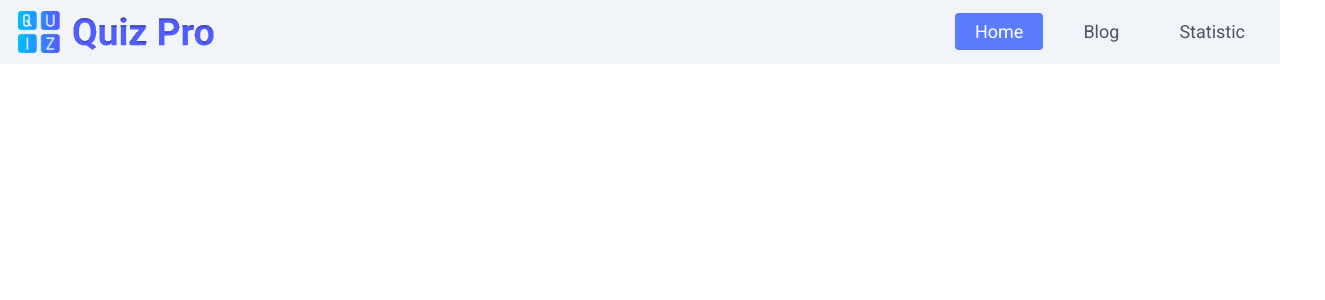
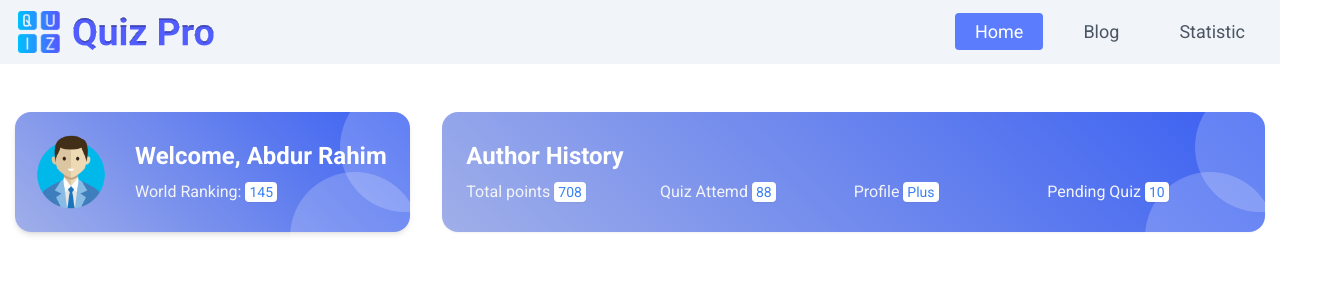
Before and after one commit to abdurrahim5g/ass9, a React (Create React App) app: page / in a window 1280 px wide. Shown: the top 300 px of the page, 1325 px wide, since content can reach past the window. Built offline with nearby package versions, Linux system fonts and the light colour scheme.

Commit message:
Added hero section with nacessary components

```diff
--- /dev/null
+++ b/src/components/AuthorHistory/AuthorHistory.js
@@ -0,0 +1,28 @@
+import React from "react";
+import Batch from "../Batch/Batch";
+import Text from "../Text/Text";
+import Title from "../Title/Title";
+
+const AuthorHistory = () => {
+  return (
+    <div className="author-history welcome bg-slate-300 rounded-2xl shadow-sm py-7 px-6">
+      <Title>Author History</Title>
+      <div className="grid grid-cols-4">
+        <Text>
+          Total points <Batch>708</Batch>
+        </Text>
+        <Text>
+          Quiz Attemd <Batch>88</Batch>
+        </Text>
+        <Text>
+          Profile <Batch>Plus</Batch>
+        </Text>
+        <Text>
+          Pending Quiz <Batch>10</Batch>
+        </Text>
+      </div>
+    </div>
+  );
+};
+
+export default AuthorHistory;
--- /dev/null
+++ b/src/components/Batch/Batch.js
@@ -0,0 +1,13 @@
+import React from "react";
+
+const Batch = (props) => {
+  return (
+    <span
+      className={`inline-block rounded bg-white px-1 shadow-sm text-blue-500 text-sm align-middle ${props.className}`}
+    >
+      {props.children}
+    </span>
+  );
+};
+
+export default Batch;
--- /dev/null
+++ b/src/components/Home/Home.js
@@ -0,0 +1,22 @@
+import React from "react";
+import AuthorHistory from "../AuthorHistory/AuthorHistory";
+import Welcome from "../Welcome/Welcome";
+
+const Home = () => {
+  return (
+    <div className="hero-area py-12">
+      <div className="container ">
+        <div className="grid grid-cols-3 gap-8">
+          <div className="welcome-section ">
+            <Welcome></Welcome>
+          </div>
+          <div className="information-section col-span-2">
+            <AuthorHistory></AuthorHistory>
+          </div>
+        </div>
+      </div>
+    </div>
+  );
+};
+
+export default Home;
--- /dev/null
+++ b/src/components/Text/Text.js
@@ -0,0 +1,7 @@
+import React from "react";
+
+const Text = (props) => {
+  return <p className="text-gray-100">{props.children}</p>;
+};
+
+export default Text;
--- /dev/null
+++ b/src/components/Title/Title.js
@@ -0,0 +1,11 @@
+import React from "react";
+
+const Title = (props) => {
+  return (
+    <h4 className={`text-2xl mb-2 text-white font-semibold ${props.className}`}>
+      {props.children}
+    </h4>
+  );
+};
+
+export default Title;
--- /dev/null
+++ b/src/components/Welcome/Welcome.css
@@ -0,0 +1,23 @@
+.welcome {
+  position: relative;
+  background: linear-gradient(45deg, rgb(160, 175, 233), rgb(57, 95, 242));
+  z-index: 5;
+}
+
+.welcome::after,
+.welcome::before {
+  content: "";
+  width: 130px;
+  height: 130px;
+  opacity: 0.2;
+  position: absolute;
+  right: -60px;
+  top: -30px;
+  z-index: -1;
+  background: rgb(255, 255, 255);
+  border-radius: 50%;
+}
+.welcome::after {
+  right: -10px;
+  top: 50%;
+}
--- /dev/null
+++ b/src/components/Welcome/Welcome.js
@@ -0,0 +1,26 @@
+import React from "react";
+import authorImg from "../../assets/images/avatar-img.png";
+import Batch from "../Batch/Batch";
+import Text from "../Text/Text";
+import Title from "../Title/Title";
+import "./Welcome.css";
+
+const Welcome = () => {
+  return (
+    <div className="welcome rounded-2xl shadow-md py-5 px-4">
+      <div className="flex items-center">
+        <div className="author-image">
+          <img src={authorImg} alt="Author" className="w-20 mr-6" />
+        </div>
+        <div className="author-info">
+          <Title>Welcome, {"Abdur Rahim"}</Title>
+          <Text>
+            World Ranking: <Batch>145</Batch>
+          </Text>
+        </div>
+      </div>
+    </div>
+  );
+};
+
+export default Welcome;
--- a/src/layout/Main/Main.js
+++ b/src/layout/Main/Main.js
@@ -1,10 +1,12 @@
 import React from "react";
+import { Outlet } from "react-router-dom";
 import Navbar from "../../components/Navbar/Navbar";
 
 const Main = () => {
   return (
     <main className="main-container">
       <Navbar></Navbar>
+      <Outlet></Outlet>
     </main>
   );
 };
--- a/src/router/router.js
+++ b/src/router/router.js
@@ -1,4 +1,5 @@
 const { createBrowserRouter } = require("react-router-dom");
+const { default: Home } = require("../components/Home/Home");
 const { default: Main } = require("../layout/Main/Main");
 
 const router = createBrowserRouter([
@@ -6,6 +7,7 @@ const router = createBrowserRouter([
     path: "/",
     element: <Main></Main>,
     children: [
+      { path: "/", element: <Home></Home> },
       { path: "/blog", element: <h3>Blogs</h3> },
       { path: "/statistic", element: <h3>Statistic</h3> },
     ],
```
Also changed, not shown: src/assets/images/avatar-img.png (added), src/assets/images/checklist.png (added), src/components/AuthorHistory/AuthorHistory.css (added), src/components/Home/Home.css (added).
